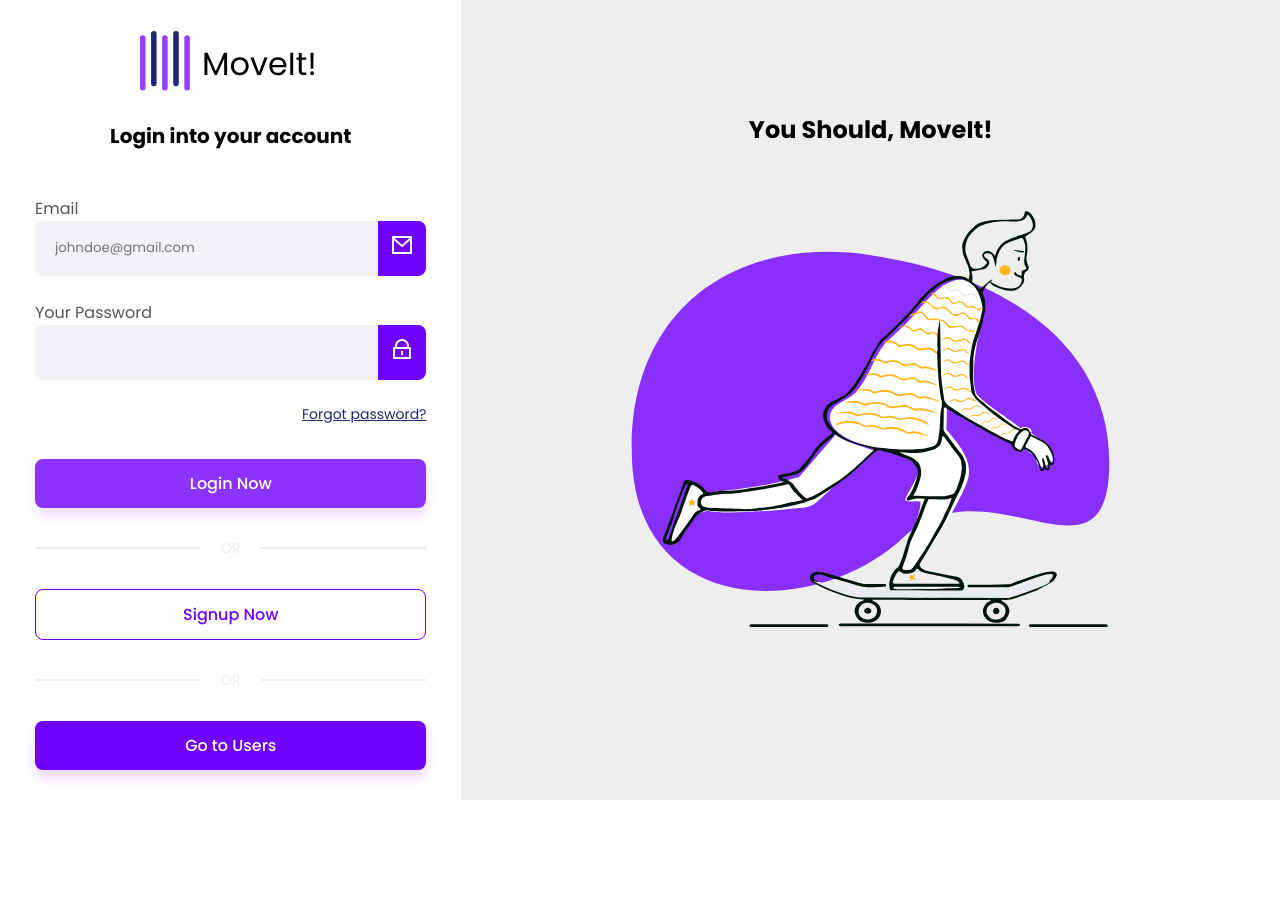
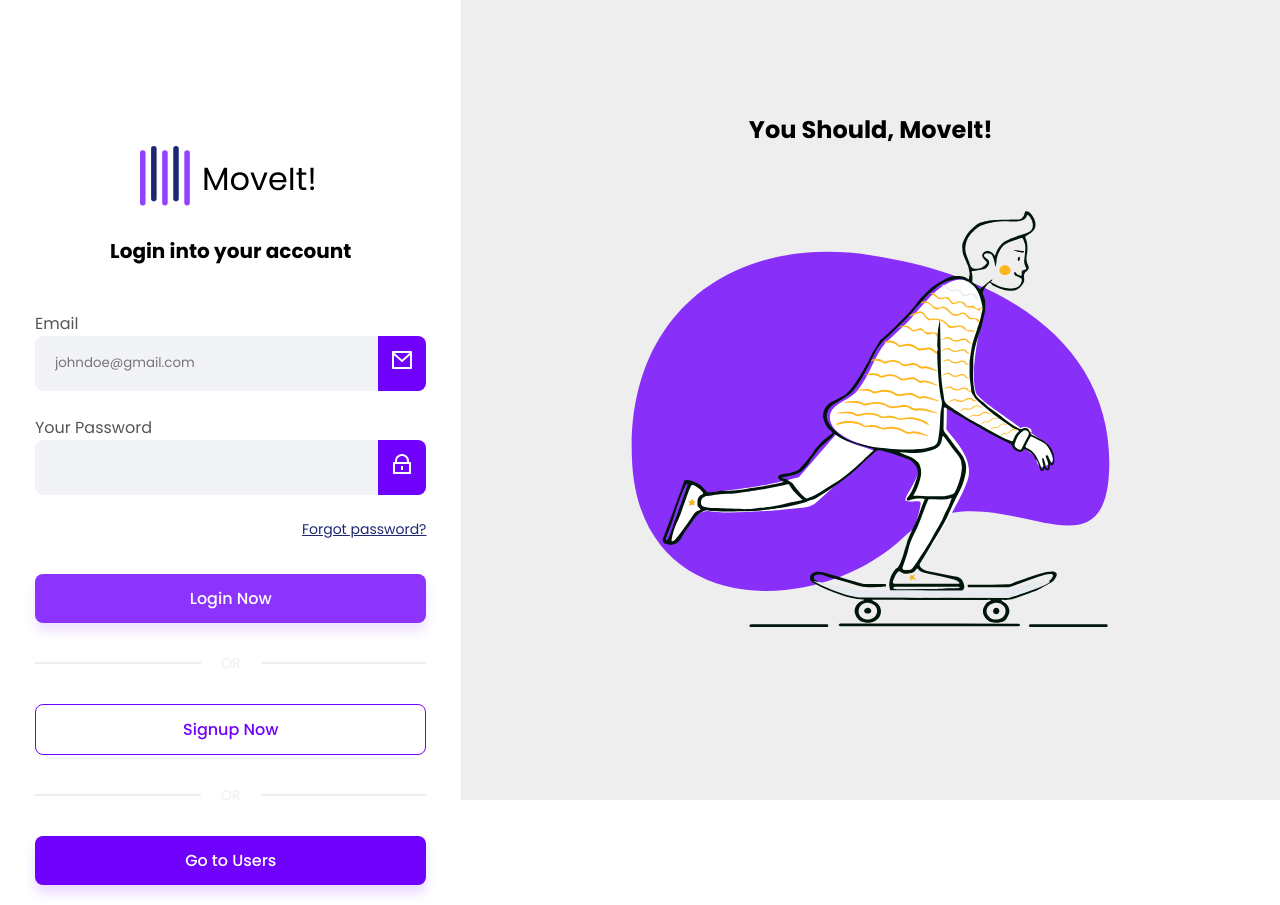
Before and after one commit to Mauro-vidal/login-page-frontend, an Angular app: page /login in a window 1280 px wide. Before the commit the page ends 800 px from the top, so only its background shows below. Built offline with nearby package versions, Linux system fonts and the light colour scheme.

Commit message:
ajuste botão e logo

```diff
--- a/src/app/components/default-login-layout/default-login-layout.component.scss
+++ b/src/app/components/default-login-layout/default-login-layout.component.scss
@@ -20,6 +20,8 @@ main {
 
     flex-grow: 1;
     background-color: $gray-bg;
+
+
   }
 
   .form-section {
@@ -27,6 +29,7 @@ main {
     padding: 0 35px;
 
     img {
+      margin-top: 250px;
       margin-bottom: 30px;
     }
 
@@ -43,6 +46,7 @@ main {
       justify-content: center;
       width: 100%;
       gap: 30px;
+    //   margin-bottom: 20px;
 
       .divider {
         display: flex;
@@ -85,6 +89,10 @@ main {
             rgba(148.23004603385925, 64.33935597538948, 255, 0.2);
         }
 
+        &.btn-primary-user {
+        margin-bottom: 20px; // Adiciona margem ao botão "Go To Users"
+      }
+
         &.btn-secondary {
           border: 1px solid $primary-color;
           color: $primary-color;
```
